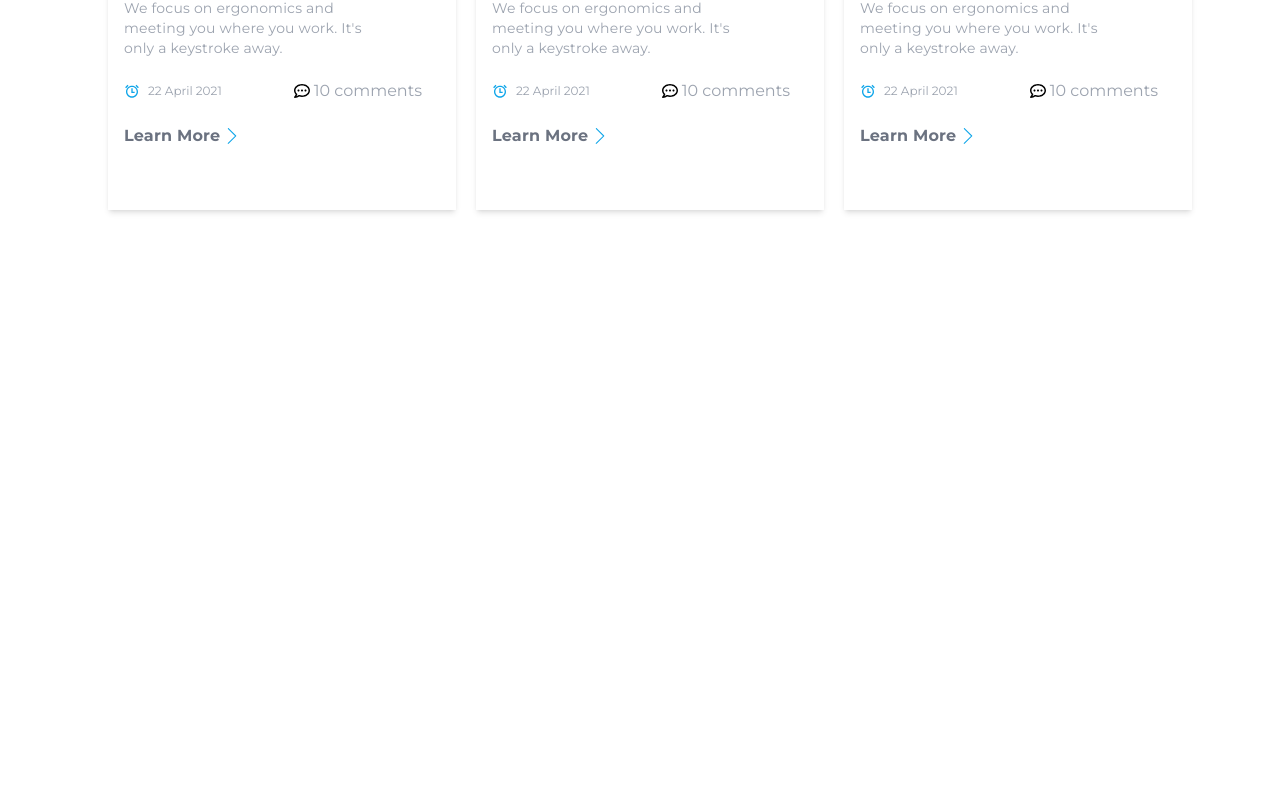
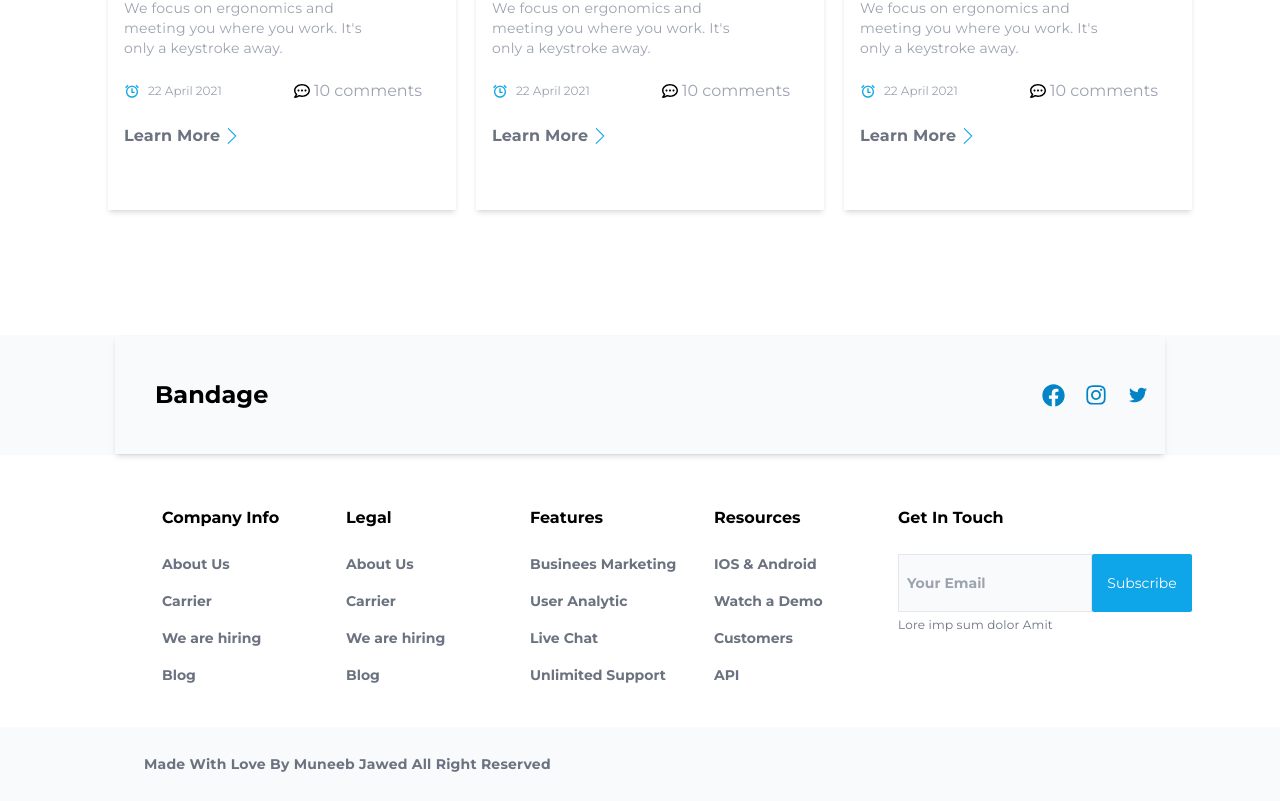
Before and after one commit to Muneeb350/UI-UX-hackathon, a Next.js app: page / in a window 1280 px wide. Shown: the part 5215-6016 px from the top of the page. Before the commit the page ends 5550 px from the top, so only its background shows below. Built offline with nearby package versions, Linux system fonts and the light colour scheme.

Commit message:
add footer

```diff
--- a/src/app/page.tsx
+++ b/src/app/page.tsx
@@ -4,6 +4,9 @@ import Navbar from "@/components/Navbar";
 import Hero from "@/components/Hero";
 import Editor from "@/components/Editor";
 import Product from "@/components/Product";
+import Footer from "@/components/Footer";
+
+
 
 
 
@@ -16,6 +19,8 @@ export default function Home() {
     <Hero />
     <Editor />
     <Product />
+    <Footer />
+
 
     </div>
 
--- /dev/null
+++ b/src/components/Footer.tsx
@@ -0,0 +1,12 @@
+import React from 'react'
+
+
+const Footer = () => {
+  return (
+<div>
+
+</div>
+  )
+}
+
+export default Footer;
--- a/src/components/Product.tsx
+++ b/src/components/Product.tsx
@@ -2,6 +2,9 @@ import React from 'react'
 import { RiAlarmLine } from "react-icons/ri";
 import { FaRegCommentDots } from "react-icons/fa";
 import { SlArrowRight } from "react-icons/sl";
+import { FaFacebook } from "react-icons/fa";
+import { FaInstagram } from "react-icons/fa";
+import { FaTwitter } from "react-icons/fa";
 
 const Product = () => {
   return (
@@ -556,7 +559,7 @@ const Product = () => {
 
 
   {/* car image section */}
-  <div className='justify-center items-center flex md:flex-row sm:flex-col flex-col md:h-[600px] sm:h-[1900px] gap-10'>
+  <div className='justify-center items-center flex md:flex-row sm:flex-col flex-col md:h-[600px] sm:h-[2200px] h-[2200px] gap-10'>
 
     {/* 1 Image section */}
     <div className='w-[328px] h-[606px]'>
@@ -818,6 +821,214 @@ const Product = () => {
 
 
 
+{/* Parent section main start */}
+<div className='w-full h-[120px] bg-gray-50 flex justify-center items-center'>
+
+  {/* Shadow main start */}
+  <div className='w-[1050px] bg-gray-50 shadow-md md:h-[118px] sm:h-[200px] h-[200px] sm:justify-center sm:items-start sm:gap-10 justify-center items-start gap-10 md:flex-row sm:flex-col flex-col  flex md:justify-between md:items-center'>
+
+
+    <div>
+      <h3 className=' font-montserrat font-bold text-[24px] ml-10'>
+      Bandage
+      </h3>
+      </div>
+
+
+  <div className='flex justify-between items-center sm:ml-10 gap-5 ml-10 md:mr-4 h-[24px]'>
+      <FaFacebook className='w-[23px] h-[23px] text-sky-600'/>
+
+      <FaInstagram className='w-[22px] h-[22px] text-sky-600'/>
+
+      <FaTwitter className='w-[22px] h-[18px] text-sky-600'/>
+       </div>
+
+
+      </div>
+      {/* Shadow main end */}
+
+
+
+</div>
+{/* Parent section main end */}
+
+
+
+{/* Footer main div start */}
+<div className='w-full lg:h-[272px] h-[1000px] md:h-[800px] flex justify-center items-center'>
+
+
+{/* Text div start */}
+  <div className='w-[900px] lg:h-[170px] h-[800px] md:h-[800px] lg:mr-32 lg:grid-cols-5 grid md:grid-cols-2 gap-[20px] justify-start items-center'>
+
+     {/* first col start */}
+    <div className='w-[148px] h-[170px] flex-col ml-9'>
+      <h5 className='font-bold font-montserrat text-[16px]'>
+      Company Info
+      </h5>
+
+      <h1 className='mt-6 font-bold font-montserrat text-[14px] text-gray-500'>
+      About Us
+      </h1>
+
+      <h1 className='mt-4 font-bold font-montserrat text-[14px] text-gray-500'>
+      Carrier
+      </h1>
+
+      <h1 className='mt-4 font-bold font-montserrat text-[14px] text-gray-500'>
+      We are hiring
+      </h1>
+
+      <h1 className='mt-4 font-bold font-montserrat text-[14px] text-gray-500'>
+      Blog
+      </h1>
+    </div>
+    {/* first col end */}
+
+
+     {/* 2nd col start */}
+    <div className='w-[152px] h-[170px] flex-col ml-9'>
+      <h5 className='font-bold font-montserrat text-[16px]'>
+        Legal
+      </h5>
+
+      <h1 className='mt-6 font-bold font-montserrat text-[14px] text-gray-500'>
+      About Us
+      </h1>
+
+      <h1 className='mt-4 font-bold font-montserrat text-[14px] text-gray-500'>
+      Carrier
+      </h1>
+
+      <h1 className='mt-4 font-bold font-montserrat text-[14px] text-gray-500'>
+      We are hiring
+      </h1>
+
+      <h1 className='mt-4 font-bold font-montserrat text-[14px] text-gray-500'>
+      Blog
+      </h1>
+    </div>
+    {/* 2nd col end */}
+
+
+     {/* 3rd col start */}
+    <div className='w-[148px] h-[170px] flex-col ml-9'>
+      <h5 className='font-bold font-montserrat text-[16px]'>
+      Features
+      </h5>
+
+      <h1 className='mt-6 font-bold font-montserrat text-[14px] text-gray-500'>
+      Businees Marketing
+      </h1>
+
+      <h1 className='mt-4 font-bold font-montserrat text-[14px] text-gray-500'>
+      User Analytic
+      </h1>
+
+      <h1 className='mt-4 font-bold font-montserrat text-[14px] text-gray-500'>
+      Live Chat
+      </h1>
+
+      <h1 className='mt-4 font-bold font-montserrat text-[14px] text-gray-500'>
+        Unlimited Support
+      </h1>
+    </div>
+    {/* 3rd col end */}
+
+
+     {/* 4th col start */}
+    <div className='w-[152px] h-[170px] flex-col ml-9'>
+      <h5 className='font-bold font-montserrat text-[16px]'>
+       Resources
+      </h5>
+
+      <h1 className='mt-6 font-bold font-montserrat text-[14px] text-gray-500'>
+      IOS & Android
+      </h1>
+
+      <h1 className='mt-4 font-bold font-montserrat text-[14px] text-gray-500'>
+      Watch a Demo
+      </h1>
+
+      <h1 className='mt-4 font-bold font-montserrat text-[14px] text-gray-500'>
+      Customers
+      </h1>
+
+      <h1 className='mt-4 font-bold font-montserrat text-[14px] text-gray-500'>
+      API
+      </h1>
+    </div>
+    {/* 4th col end */}
+
+
+
+
+
+     {/* 5th col start */}
+    <div className='w-[280px] h-[170px] flex-col ml-9'>
+      <h5 className='font-bold font-montserrat text-[16px]'>
+      Get In Touch
+      </h5>
+
+
+         {/* Label and subscribe start */}
+      <div className='flex flex-row'>
+  <input
+    type="email"
+    id="email"
+    className="px-2 py-4 mt-6 border border-gray-200 bg-gray-50 font-montserrat font-bold text-[14px] focus:outline-none focus:ring-2 focus:ring-blue-500"
+    placeholder="Your Email"
+  />
+
+
+{/* Button div start */}
+  <div className='pt-6'>
+<button className='bg-sky-500 text-white w-[100px] h-[58px] font-montserrat text-[14px] rounded-sm '>
+    Subscribe
+  </button>
+  </div>
+  {/* button div end */}
+
+
+  </div>
+    {/* Label and subscribe end */}
+
+    <h1 className='mt-1 tracking-[0.2px] font-montserrat text-[12px] text-gray-500'>
+    Lore imp sum dolor Amit
+    </h1>
+
+
+    </div>
+    {/* 5th col end */}
+
+
+
+
+
+
+
+
+
+  </div>
+  {/* text div end */}
+
+      </div>
+      {/* Footer main div end */}
+
+      <div className='w-full h-[74px] bg-slate-50 flex items-center '>
+
+
+         <div className='w-[600px]'>
+        <h6 className='lg:ml-36 sm:ml-10 ml-10 font-bold font-montserrat  text-gray-500 text-[14px] tracking-[0.2px]'>
+        Made With Love By Muneeb Jawed All Right Reserved
+        </h6>
+
+        </div>
+
+      </div>
+
+
+
 
 
 
```
